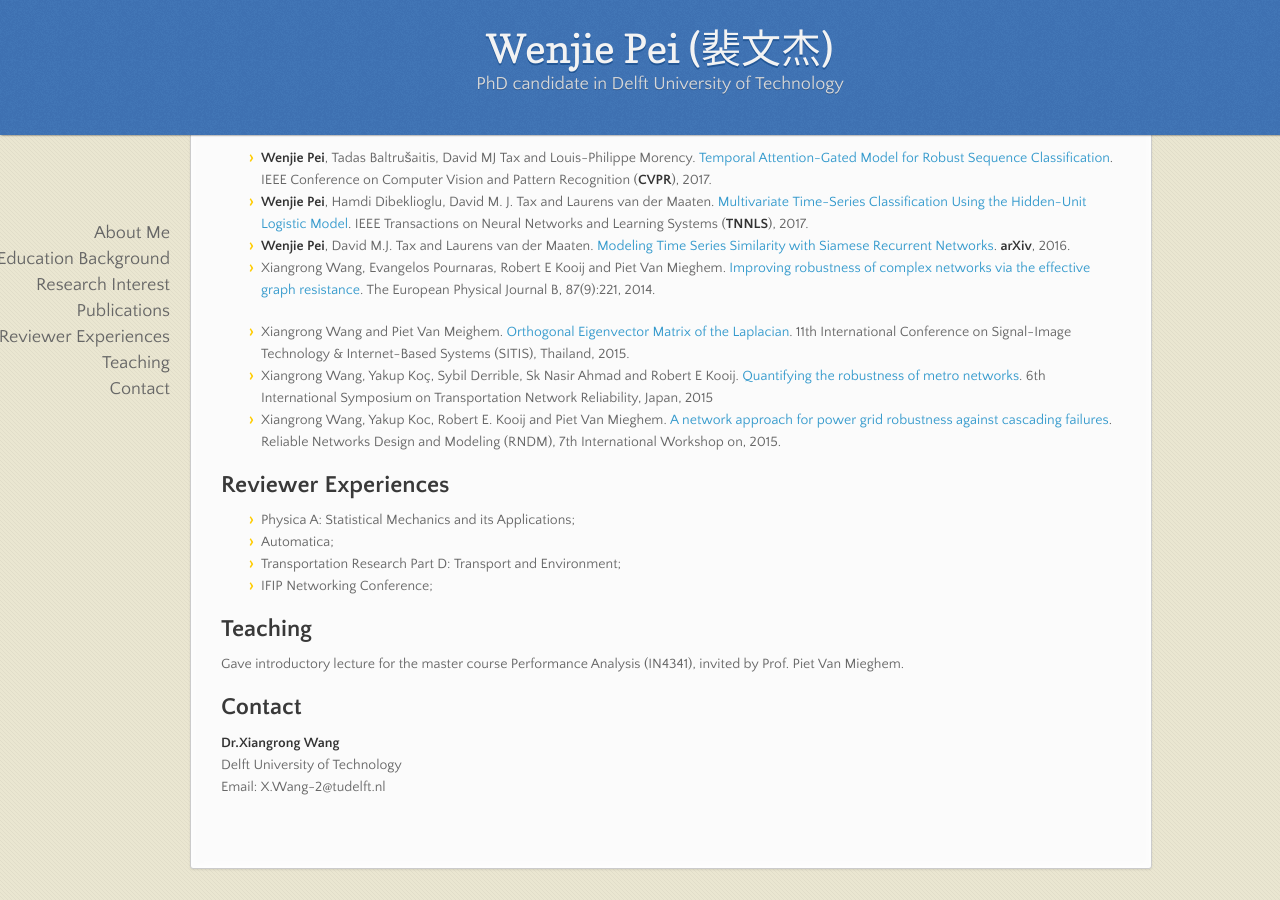
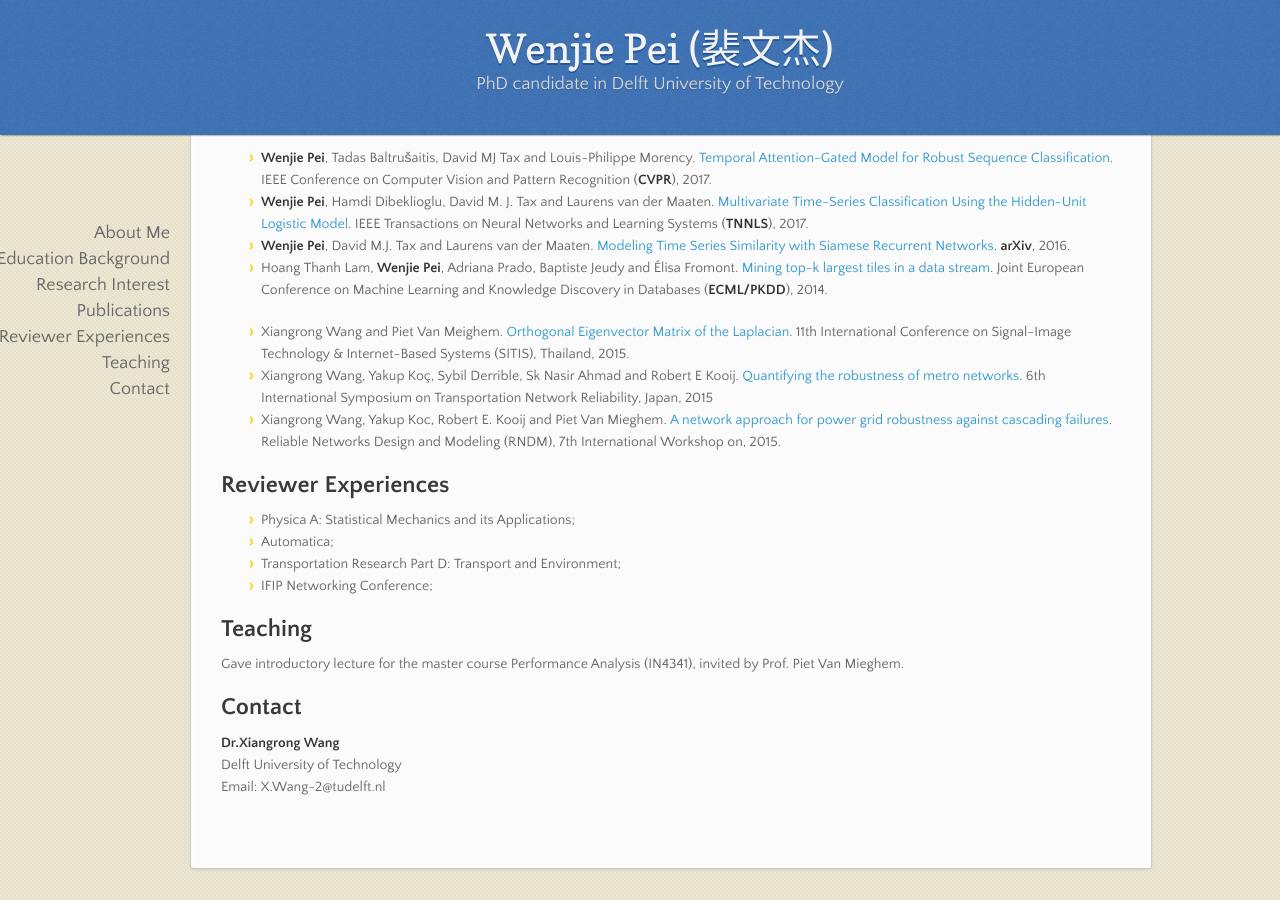
Before and after one commit to wenjiepei/wenjiepei.github.com, a Jekyll site: the page built from index.md, in a window 1280 px wide and 900 px high, scrolled down 690 px. Built offline with Jekyll 4.4.1, drawn with Linux system fonts in a browser that asks for light colours; nearby versions of some CDN libraries; our own code applies the rules of GitHub Pages for plain Markdown files.

Commit message:
Update index.md

```diff
--- a/index.md
+++ b/index.md
@@ -29,7 +29,7 @@ Wenjie Pei is currently a PhD student at Pattern Recognition and Computer Vision
 - __Wenjie Pei__, Tadas Baltrušaitis, David MJ Tax and Louis-Philippe Morency. [Temporal Attention-Gated Model for Robust Sequence Classification](https://arxiv.org/pdf/1612.00385.pdf). IEEE Conference on Computer Vision and Pattern Recognition (__CVPR__), 2017.
 - __Wenjie Pei__, Hamdi Dibeklioglu, David M. J. Tax and Laurens van der Maaten. [Multivariate Time-Series Classification Using the Hidden-Unit Logistic Model](http://ieeexplore.ieee.org/abstract/document/7835652/). IEEE Transactions on Neural Networks and Learning Systems (__TNNLS__), 2017.
 - __Wenjie Pei__, David M.J. Tax and Laurens van der Maaten. [Modeling Time Series Similarity with Siamese Recurrent Networks](https://arxiv.org/pdf/1603.04713.pdf). __arXiv__, 2016.
-- Xiangrong Wang, Evangelos Pournaras, Robert E Kooij and Piet Van Mieghem. [Improving robustness of complex networks via the effective graph resistance](https://link.springer.com/article/10.1140/epjb/e2014-50276-0). The European Physical Journal B, 87(9):221, 2014.
+- Hoang Thanh Lam, __Wenjie Pei__, Adriana Prado, Baptiste Jeudy and Élisa Fromont. [Mining top-k largest tiles in a data stream](https://hal.archives-ouvertes.fr/hal-01011374/file/tile.pdf). Joint European Conference on Machine Learning and Knowledge Discovery in Databases (__ECML/PKDD__), 2014.
 
 - Xiangrong Wang and Piet Van Meighem. [Orthogonal Eigenvector Matrix of the Laplacian](https://www.researchgate.net/profile/Xiangrong_Wang2/publication/287201773_Orthogonal_Eigenvector_Matrix_of_the_Laplacian/links/5672d5d708aedbbb3f9f6dc5.pdf). 11th International Conference on Signal-Image Technology & Internet-Based Systems (SITIS), Thailand, 2015.
 - Xiangrong Wang, Yakup Koç, Sybil Derrible, Sk Nasir Ahmad and Robert E Kooij. [Quantifying the robustness of metro networks](https://arxiv.org/pdf/1505.06664.pdf). 6th International Symposium on Transportation Network Reliability, Japan, 2015
```
